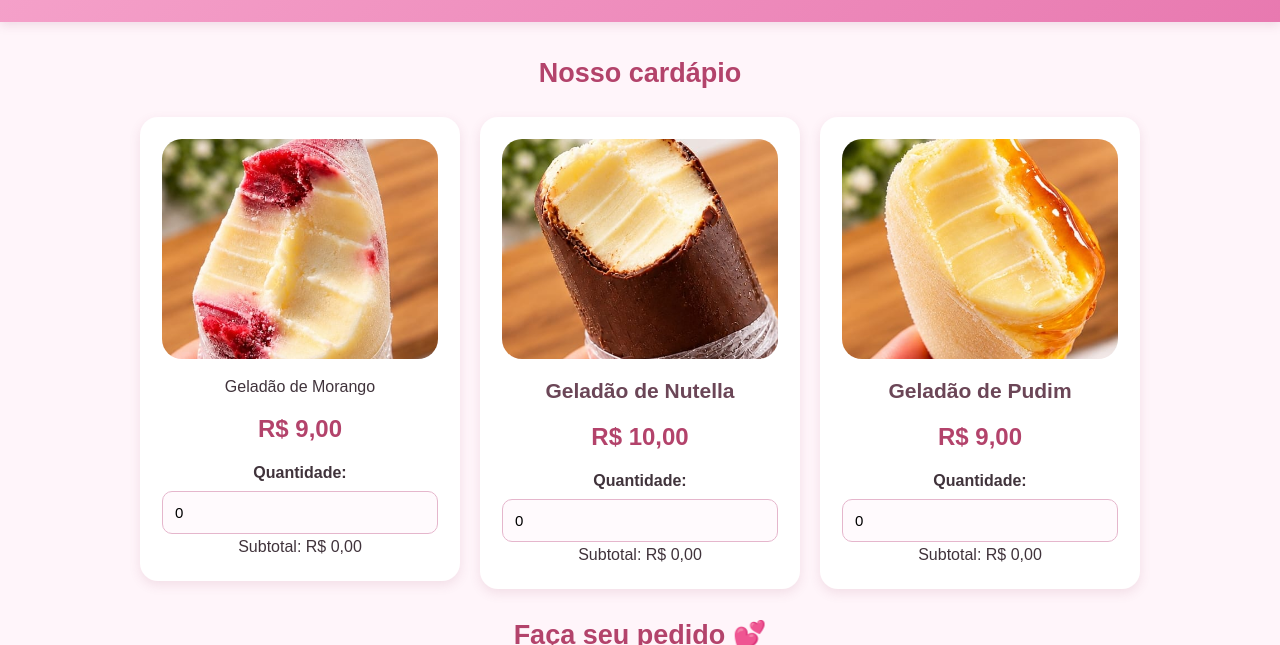
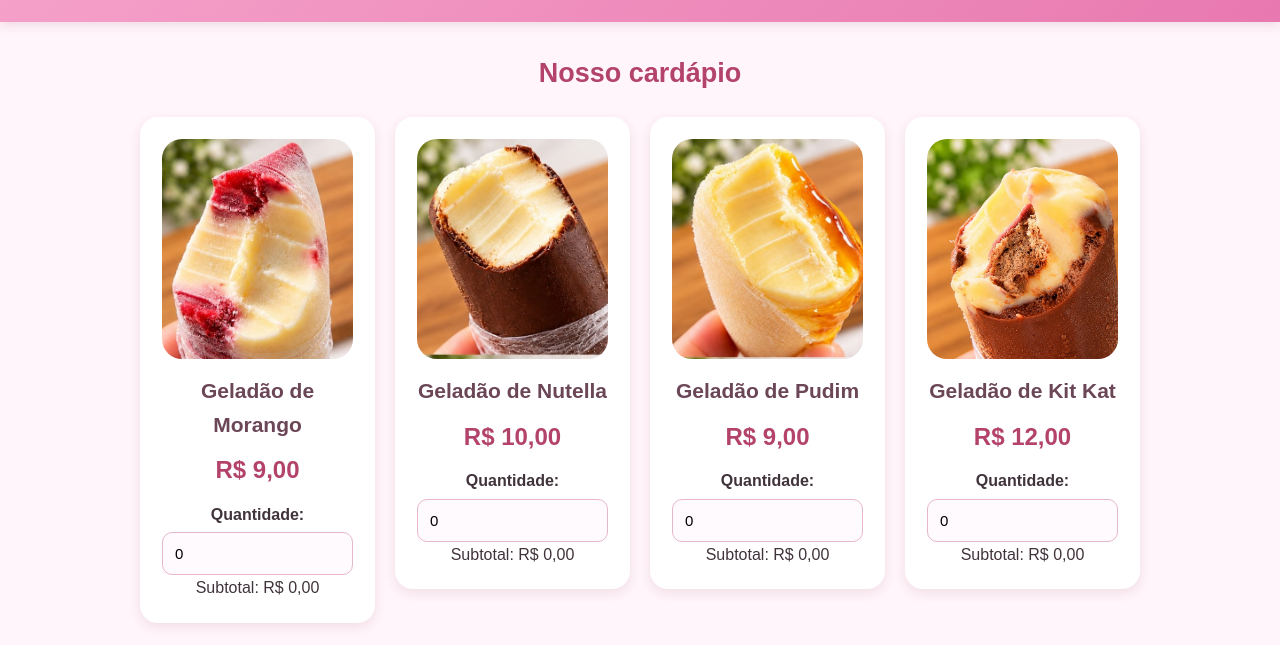
Before and after one commit to manuelaantunesmunhoz/catalogo, a plain HTML site: page index.html in a window 1280 px wide. Shown: the part 161-806 px from the top of the page. Drawn offline with Linux system fonts and the light colour scheme.

Commit message:
Codigo pronto e adicionei mais uma foto

```diff
--- a/index.html
+++ b/index.html
@@ -27,14 +27,14 @@
                     <img src="imagens/imagens/morango.jpeg"
                          alt="Geladão gourmet de morango">
 
-                </h3>Geladão de Morango</h3>
+                <h3>Geladão de Morango</h3>
                     <p class="preco">R$ 9,00</p>
 
                     <label for="morango">Quantidade:</label>
                     <input type="number" id="morango"
                            min="0" step="1" value="0">
 
-                <p>Subtotal: <span id="subtotal-morango">R$ 0,00</span</p>
+            <p>Subtotal: <span id="subtotal-morango">R$ 0,00</span></p>
                 </div>
 
                 <div class="produto">
@@ -64,6 +64,20 @@
 
                     <p>Subtotal: <span id="subtotal-pudim">R$ 0,00</span></p>
                 </div>
+
+                <div class="produto">
+                    <img src="imagens/imagens/kitkat.jpeg.jpeg"
+                         alt="Geladão gourmet de kitkat">
+
+                    <h3>Geladão de Kit Kat</h3>
+                    <p class="preco">R$ 12,00</p>
+
+                    <label for="kitkat">Quantidade:</label>
+                    <input type="number" id="kitkat"
+                           min="0" step="1" value="0">
+
+                    <p>Subtotal: <sapan id= "subtotal-kitkat">R$ 0,00</sapan></p>
+                    </div>
 
             </div>
         </section>
--- a/script.js
+++ b/script.js
@@ -19,6 +19,13 @@ const produtos = [
         nome: "Geladão de Pudim",
         preco: 9.00,
         subtotalId: "subtotal-pudim"
+    },
+    {
+        id: "kitkat" ,
+        nome: "Geladão de kitkat com Ninho" ,
+        preco: 12.00,
+        subtotalId: "subtotal-kitkat"
+
     }
 ];
 
--- a/style.css
+++ b/style.css
@@ -233,3 +233,7 @@ header h1 {
     color: #ffffff;
     text-align: center;
 }
+
+.produto img[alt*="KitKat"] {
+    transform: scale(2.35);
+}
```
Also changed, not shown: imagens/imagens/kitkat.jpeg.jpeg (added).
